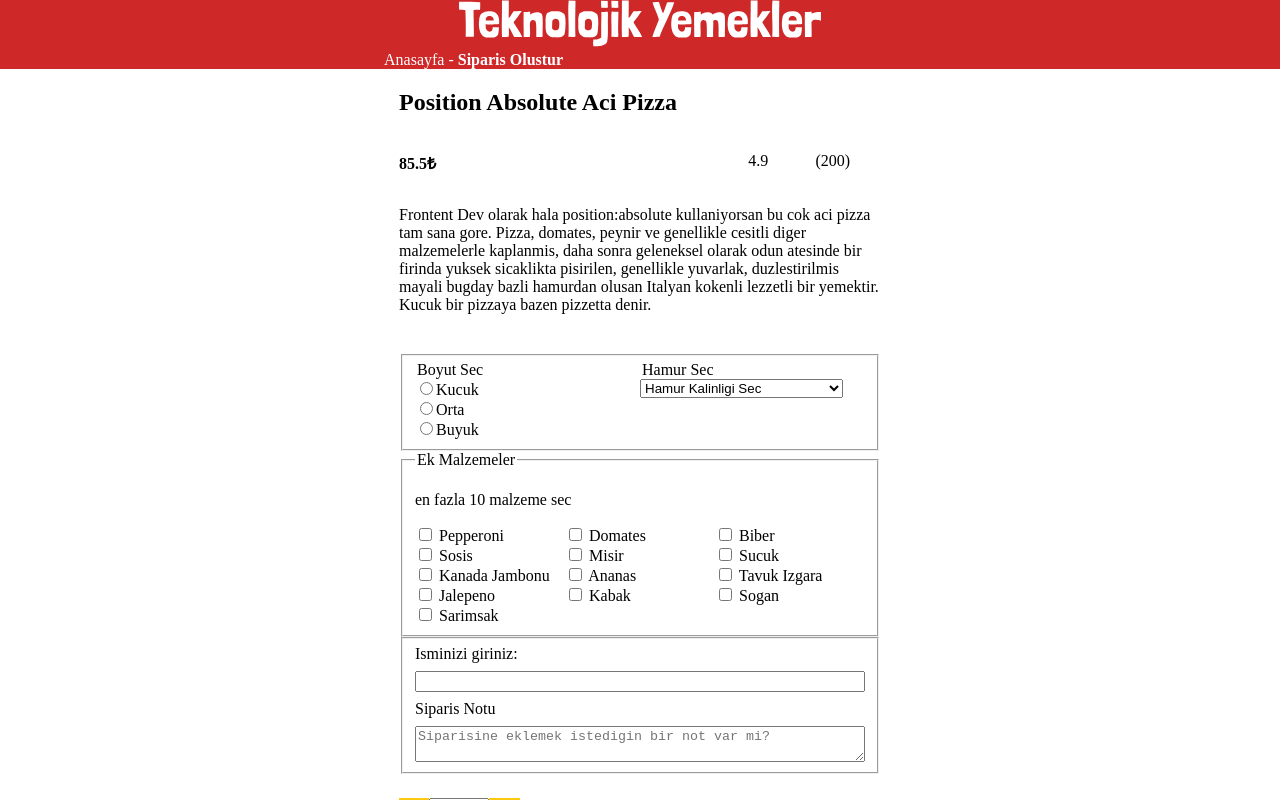
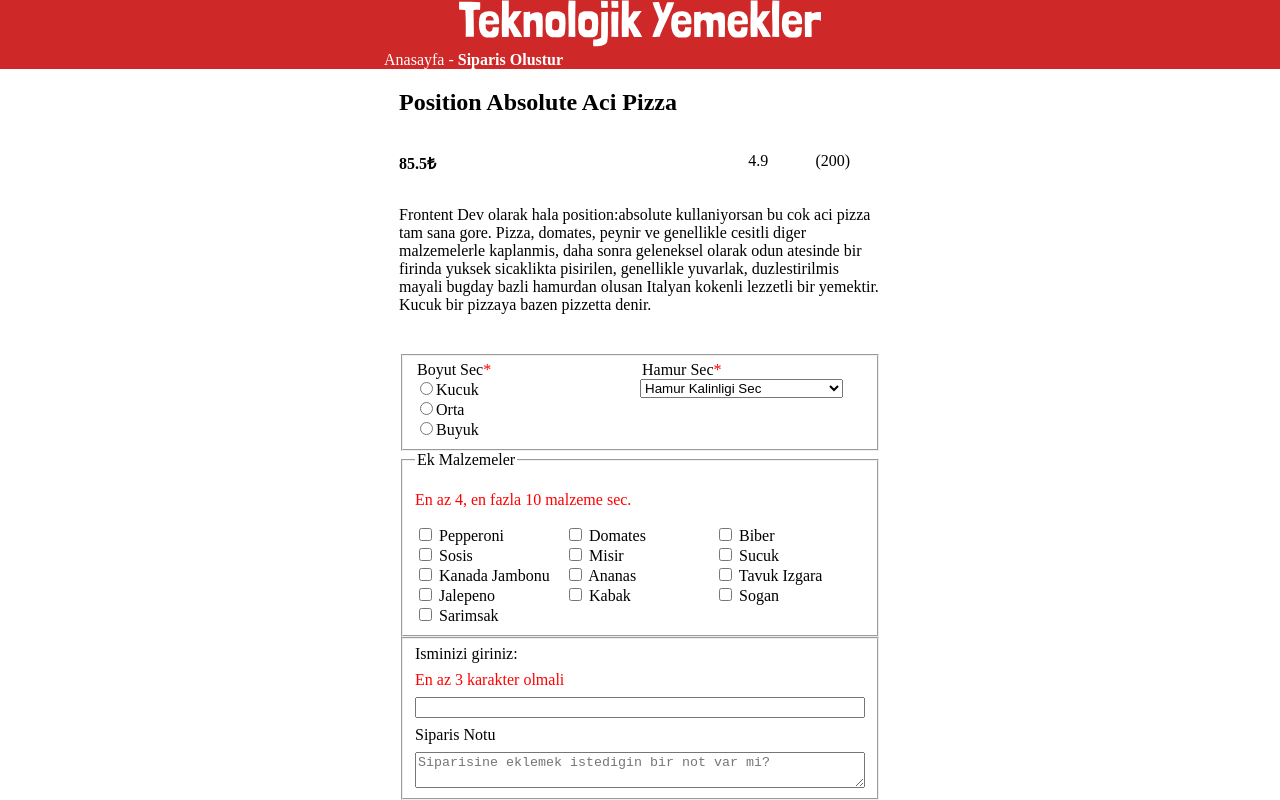
Before and after one commit to anilburakc/fsweb-s8-challenge-pizza, a React (Vite) app: page /order in a window 1280 px wide. Shown: the top 800 px of the page. Built offline with nearby package versions, Linux system fonts and the light colour scheme.

Commit message:
form validasyonlari
useeffect ile form validasyonu yapildi

```diff
--- a/src/App.jsx
+++ b/src/App.jsx
@@ -1,4 +1,4 @@
-import { useState } from 'react'
+import { useEffect, useState } from 'react'
 import './App.css'
 import Home from './Component/Home.jsx'
 import Order from './Component/Order.jsx'
@@ -6,38 +6,69 @@ import Succsess from './Component/Succsess.jsx'
 import { Route, Switch } from 'react-router-dom'
 
 
-const initialFormData ={
+const initialFormData = {
   boyutSec: '',
   hamurSec: '',
   ekMalzemeler: [],
-  isim:'',
-  comment:'',
-  toplam:'',
-  secimler:0,
+  isim: '',
+  comment: '',
+  toplam: '',
+  secimler: 0,
   count: 1
+}
+const errorMesajlari ={
+  isim: 'En az 3 karakter olmali',
 }
 function App() {
   const [formData, setFormData] = useState(initialFormData)
+  const [isValid, setIsvalid] = useState(false)
+  const [errors, setErrors] = useState({
+    boyutSec: true,
+    hamurSec: true,
+    ekMalzemeler: true,
+    isim: true,
+  })
 
-  function handleChange(event){
+  useEffect(()=>{
+    setErrors((error)=>({...error, isim:formData.isim.length>=3 ? false:true}))
+    setErrors((error)=>({...error, ekMalzemeler:formData.ekMalzemeler.length>3 && formData.ekMalzemeler.length<11 ? false:true}))
+    setErrors((error)=>({...error, hamurSec:formData.hamurSec.length===0 ? true:false}))
+    setErrors((error)=>({...error, boyutSec:formData.boyutSec.length===0 ? true:false}))
+  }, [formData])
+
+  function handleChange(event) {
     let newValue;
-    const {type, value, name, checked} = event.target
-    if(type === 'checkbox'){
+    const { type, value, name, checked } = event.target
+    if (type === 'checkbox') {
       const oldValues = formData[name]
 
-        if(oldValues.includes(value)){
-          newValue = oldValues.filter((v)=>v !== value)
-        }else{
+      if (oldValues.includes(value)) {
+        newValue = oldValues.filter((v) => v !== value)
+      } else {
         newValue = [...oldValues, value]
       }
-    }else{
+    } else {
       newValue = value;
     }
-    setFormData({...formData, [name]: newValue})
-    console.log(newValue)
+    setFormData({ ...formData, [name]: newValue })
+  }
 
+  const handleSubmit = (event) => {
+    event.preventDefault();
+    if (!isValid) return;
+    axios.post('https://reqres.in/api/pizza', {
+      formData
+    })
+      .then(function (response) {
+        console.log(response);
+      })
+      .catch(function (error) {
+        console.log(error);
+      });
   }
-  console.log(formData)
+
+
+
   return (
     <>
       <Switch>
@@ -45,7 +76,7 @@ function App() {
           <Home />
         </Route>
         <Route path='/order'>
-        <Order formData={formData} handleChange={handleChange} setFormData={setFormData}/>
+          <Order errorMesajlari={errorMesajlari} errors={errors} isValid={isValid} handleSubmit={handleSubmit} formData={formData} handleChange={handleChange} setFormData={setFormData} />
         </Route>
         <Route path='/succsess'>
           <Succsess />
--- a/src/Component/Order.jsx
+++ b/src/Component/Order.jsx
@@ -2,7 +2,7 @@ import { NavLink } from "react-router-dom";
 import OrderCheck from "./OrderCheck";
 import { useEffect, useState } from "react";
 
-export default function Order({ formData, handleChange, setFormData }) {
+export default function Order({ formData, handleChange, setFormData, isValid, errors, errorMesajlari }) {
     const ekler = [
         {
             label: 'Pepperoni',
@@ -58,12 +58,8 @@ export default function Order({ formData, handleChange, setFormData }) {
         },
     ];
 
-    const [fiyat, setFiyat] = useState(0)
-    const [secTop, setSecTop] = useState(0)
-
-
-    useEffect(()=>{setFormData((formData)=>({...formData, secimler: formData.ekMalzemeler.length * 5 * formData.count}))}, [formData.ekMalzemeler, formData.count]);
-    useEffect(()=>{setFormData((formData)=>({...formData, toplam: 85.5 * formData.count}))}, [formData.count])
+    useEffect(() => { setFormData((formData) => ({ ...formData, secimler: formData.ekMalzemeler.length * 5 * formData.count })) }, [formData.ekMalzemeler, formData.count]);
+    useEffect(() => { setFormData((formData) => ({ ...formData, toplam: 85.5 * formData.count })) }, [formData.count])
 
     return (
         <section className="deneme">
@@ -94,7 +90,7 @@ export default function Order({ formData, handleChange, setFormData }) {
                     <form className="form-content">
                         <fieldset className="form-select">
                             <div className="select-radio-item">
-                                <legend className="select-legend">Boyut Sec</legend>
+                                <legend className="select-legend">Boyut Sec{errors.boyutSec && <span style={{ color: 'red' }}>*</span>}</legend>
                                 <label>
                                     <input
                                         type="radio"
@@ -126,7 +122,7 @@ export default function Order({ formData, handleChange, setFormData }) {
                             </div>
 
                             <div className="select-option-item">
-                                <legend className="select-legend">Hamur Sec</legend>
+                                <legend className="select-legend">Hamur Sec{errors.hamurSec && <span style={{ color: 'red' }}>*</span>}</legend>
                                 <select name='hamurSec' value={formData.hamurSec} onChange={handleChange}>
                                     <option value='' disabled>Hamur Kalinligi Sec</option>
                                     <option value='ince'>Ince</option>
@@ -137,7 +133,7 @@ export default function Order({ formData, handleChange, setFormData }) {
                         </fieldset>
                         <fieldset className="form-ekMalzemeler">
                             <legend>Ek Malzemeler</legend>
-                            <p className="form-ek-info">en fazla 10 malzeme sec</p>
+                            {errors.ekMalzemeler && <p className="form-ek-info" style={{ color: 'red' }}>En az 4, en fazla 10 malzeme sec.</p>}
                             <div className="checkbox-container">
                                 {ekler.map((ek) => (
                                     <OrderCheck
@@ -154,6 +150,7 @@ export default function Order({ formData, handleChange, setFormData }) {
 
                         <fieldset className="isim-not">
                             <label htmlFor="isim">Isminizi giriniz:</label>
+                            {errors.isim && <span style={{ color: 'red' }}>{errorMesajlari.isim}</span>}
                             <input
                                 type="text"
                                 id="isim"
@@ -169,15 +166,15 @@ export default function Order({ formData, handleChange, setFormData }) {
                 </section>
                 <footer className="footer-content">
                     <div className="arttir-azalt">
-                        <button id="azalt" onClick={() => setFormData((formData)=>({...formData, count: formData.count > 1 ? formData.count-1: formData.count}))}>-</button>
-                        <input name='count' type="text" id="sayac" value={formData.count} readOnly/>
-                        <button id="arttir" onClick={() => setFormData({...formData, count: formData.count + 1})}>+</button>
+                        <button id="azalt" onClick={() => setFormData((formData) => ({ ...formData, count: formData.count > 1 ? formData.count - 1 : formData.count }))}>-</button>
+                        <input name='count' type="text" id="sayac" value={formData.count} readOnly />
+                        <button id="arttir" onClick={() => setFormData({ ...formData, count: formData.count + 1 })}>+</button>
                     </div>
                     <div className="footer-order">
                         <h1>Siparis Toplami</h1>
                         <p>Secimler: {formData.secimler}</p>
                         <p>Toplam: {formData.toplam + formData.secimler}</p>
-                        <button>Siparis Ver</button>
+                        <button disabled={!isValid}>Siparis Ver</button>
                     </div>
                 </footer>
 
```
Lines whose indentation alone changed are shown as unchanged.
